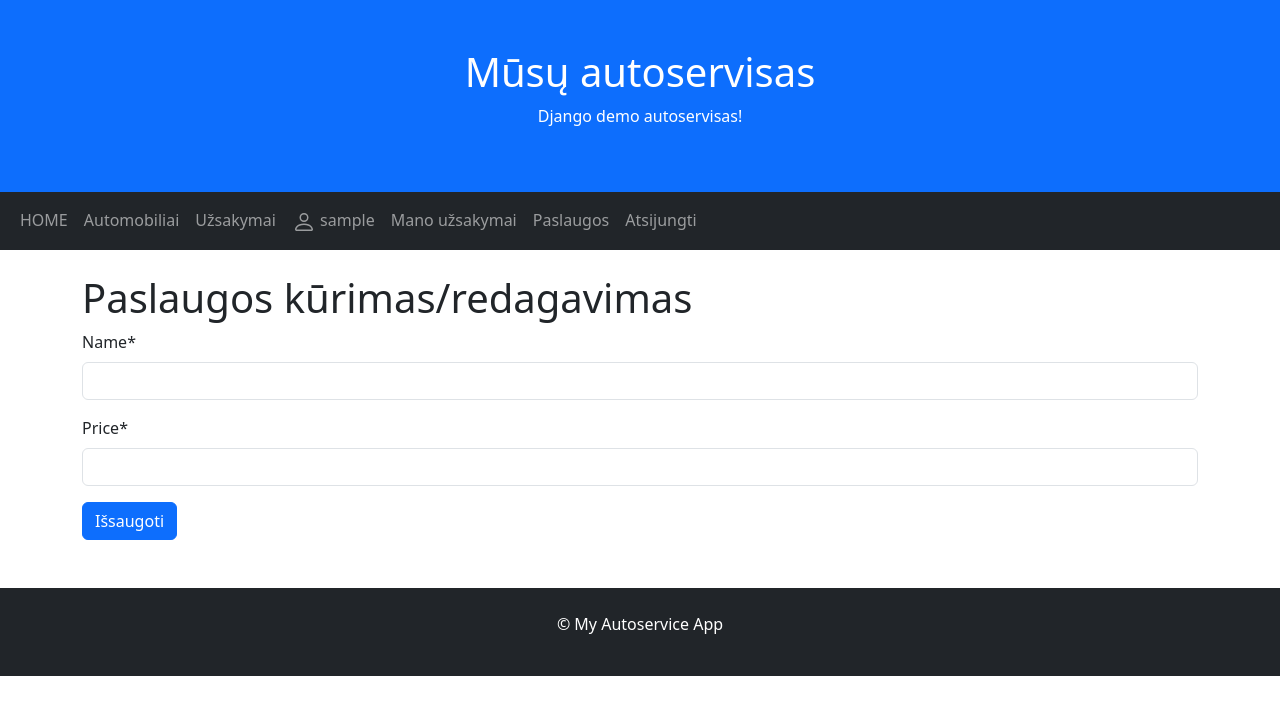
After one commit to DonatasNoreika/autoservice_20260413, a Django app: page /services/create/ in a window 1280 px wide. The commit adds this page. Shown: the top 715 px of the page. Run offline with Django 5.2, Linux system fonts and the light colour scheme; the visitor is signed in with stand-in values (Sample User, id 1); some libraries are stand-ins or nearby versions.

Commit message:
Pridėtas paslaugų pridėjimo puslapis

```diff
--- /dev/null
+++ b/mysite/autoservice/templates/service_form.html
@@ -0,0 +1,14 @@
+{% extends 'base.html' %}
+
+{% block title %}Paslaugos kūrimas/redagavimas{% endblock %}
+
+{% block content %}
+<h1>Paslaugos kūrimas/redagavimas</h1>
+<form method="post">
+    {% csrf_token %}
+    {% load crispy_forms_tags %}
+    {{ form | crispy }}
+    <button type="submit" class="btn btn-primary">Išsaugoti</button>
+</form>
+
+{% endblock %}
--- a/mysite/autoservice/templates/services.html
+++ b/mysite/autoservice/templates/services.html
@@ -3,6 +3,9 @@
 {% block title %}Paslaugos{% endblock %}
 
 {% block content %}
+<div>
+    <a href="{% url 'services_create' %}" class="btn btn-primary">Naujas</a>
+</div>
 {% for service in services %}
 <p>{{ service }}</p>
 {% endfor %}
--- a/mysite/autoservice/urls.py
+++ b/mysite/autoservice/urls.py
@@ -17,4 +17,5 @@ urlpatterns = [
     path('signup/', views.SignUpView.as_view(), name='signup'),
     path('profile/', views.ProfileUpdateView.as_view(), name='profile'),
     path('services/', views.ServiceListView.as_view(), name="services"),
+    path('services/create/', views.ServiceCreateView.as_view(), name="services_create"),
 ]
--- a/mysite/autoservice/views.py
+++ b/mysite/autoservice/views.py
@@ -152,3 +152,13 @@ class ServiceListView(LoginRequiredMixin, UserPassesTestMixin, generic.ListView)
 
     def test_func(self):
         return self.request.user.is_staff
+
+
+class ServiceCreateView(LoginRequiredMixin, UserPassesTestMixin, generic.CreateView):
+    model = Service
+    template_name = "service_form.html"
+    fields = ['name', 'price']
+    success_url = reverse_lazy("services")
+
+    def test_func(self):
+        return self.request.user.is_staff
```
